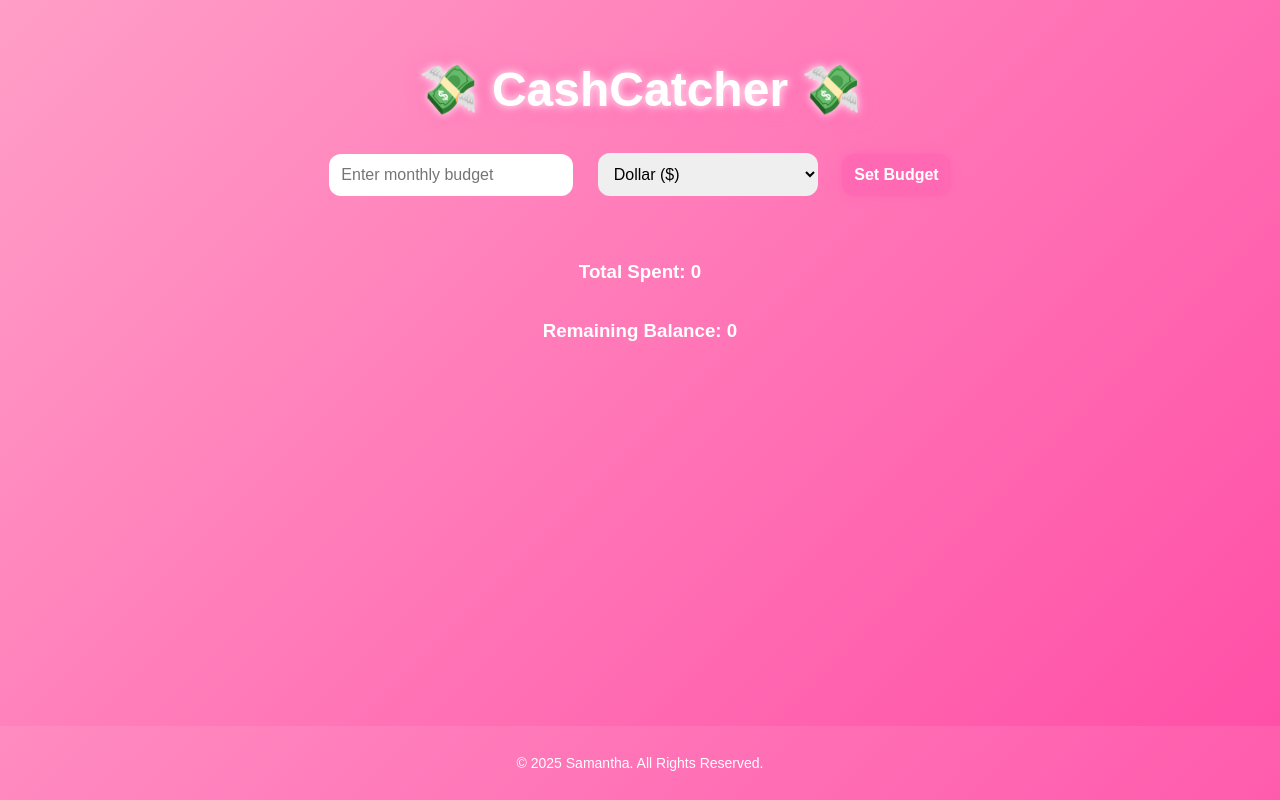
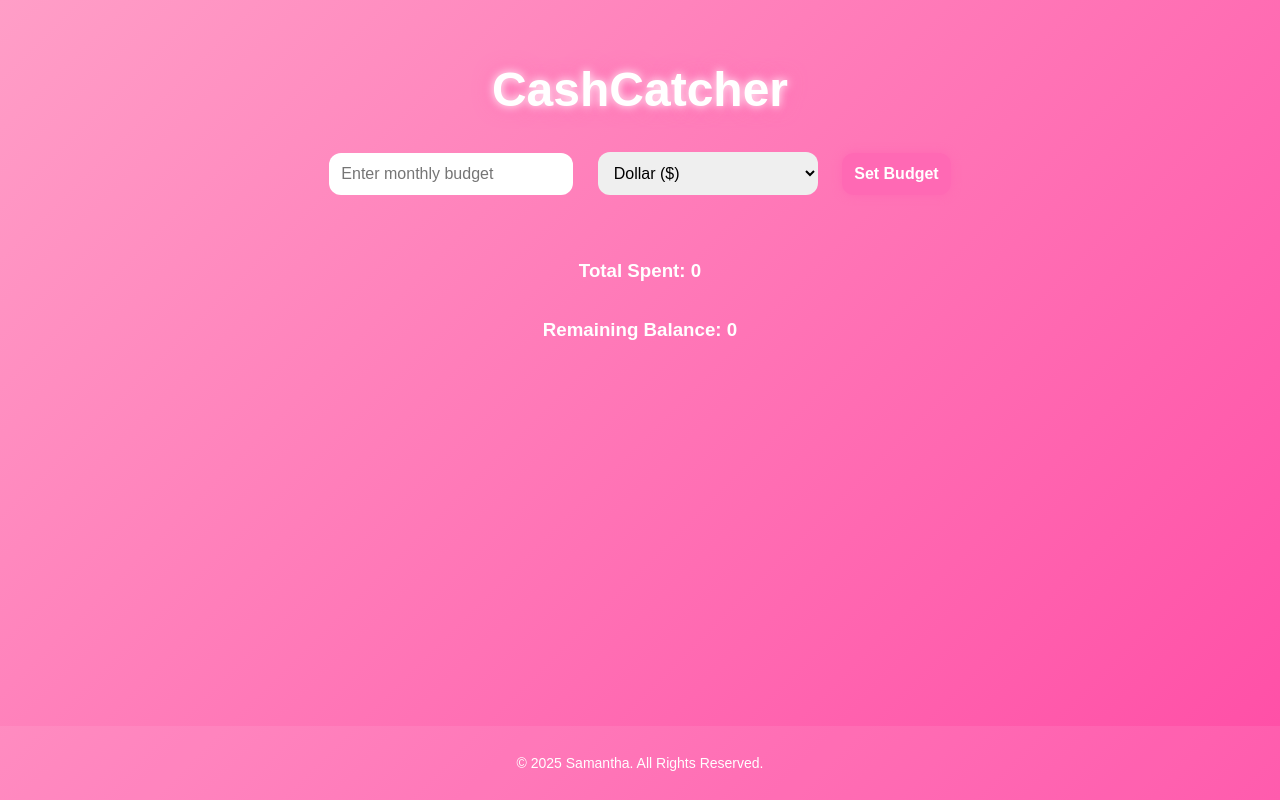
Before and after one commit to samanthahere/-CashCatcher, a plain HTML site: page index.html in a window 1280 px wide. Drawn offline with Linux system fonts and the light colour scheme.

Commit message:
Update index.html

```diff
--- a/index.html
+++ b/index.html
@@ -8,7 +8,8 @@
 </head>
 <body>
   <div class="app">
-    <h1>💸 CashCatcher 💸</h1>
+   <h1>CashCatcher</h1>
+
 
     <!-- Budget Setup Section -->
     <div id="budget-setup">
```
